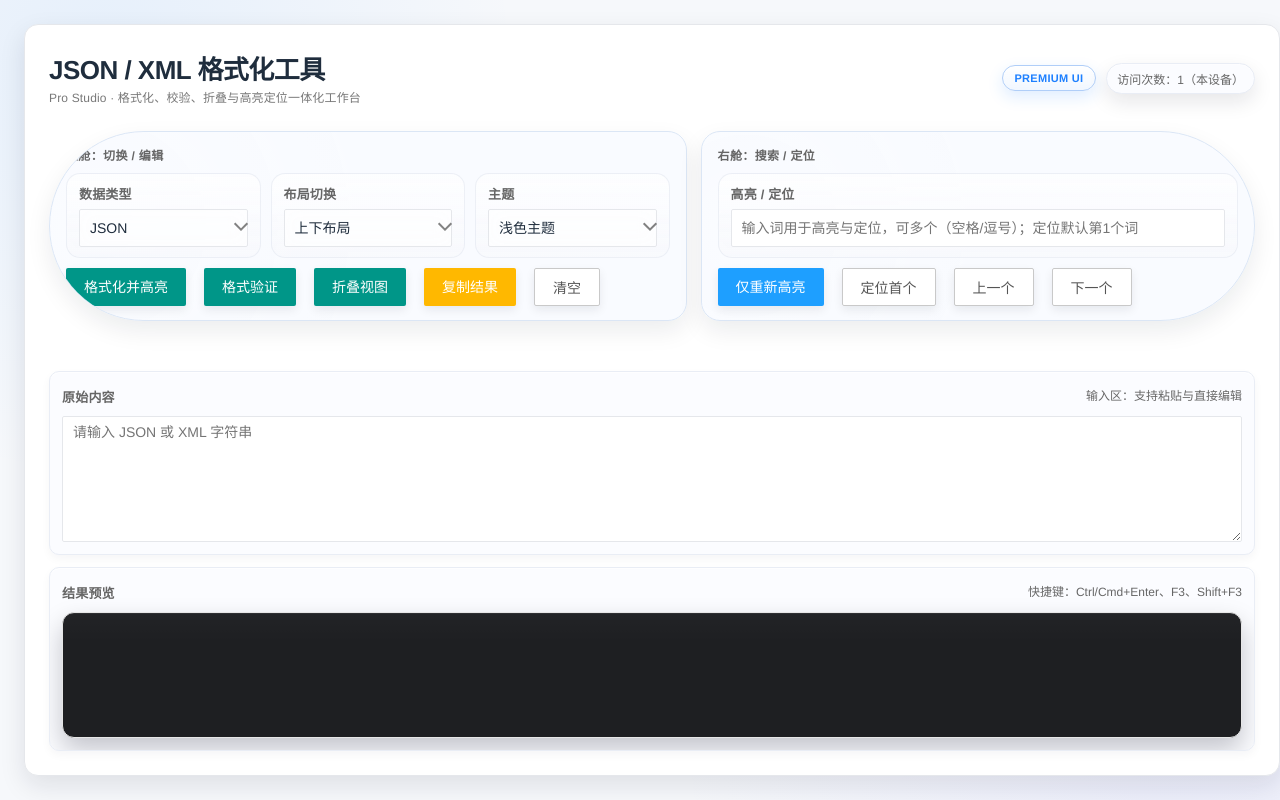
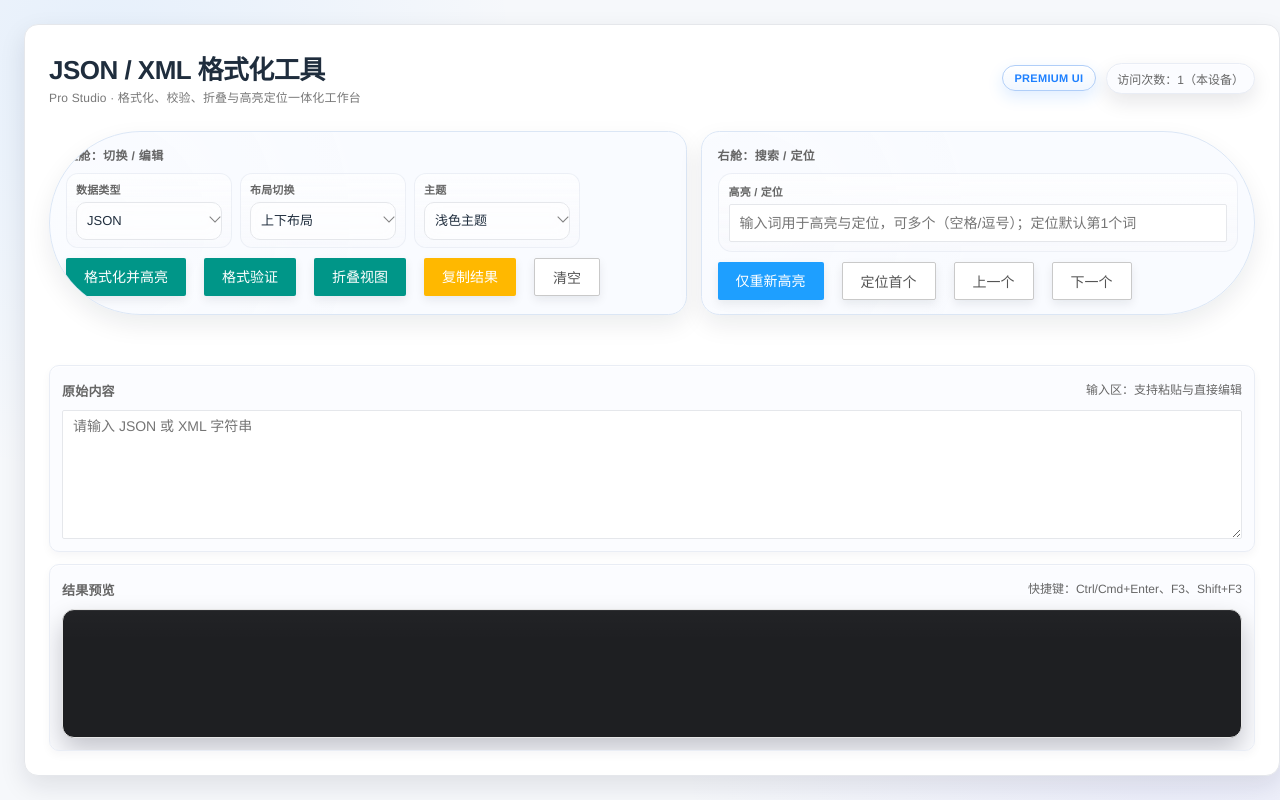
Before and after one commit to lixin1994java/lx-pro, a web app: page /pages/formatter.html in a window 1280 px wide. Run offline with its HTML, style and script files only (its server is not run), Linux system fonts and the light colour scheme; data that the repository does not hold is empty.

Commit message:
style(formatter): compact top dropdown controls
Co-authored-by: lixin1994java <lixin1994java@users.noreply.github.com>

```diff
--- a/lxproject/lx-manager/lx-manager-web/src/main/resources/static/pages/formatter.html
+++ b/lxproject/lx-manager/lx-manager-web/src/main/resources/static/pages/formatter.html
@@ -282,8 +282,8 @@
             position: relative;
             z-index: 1;
             display: grid;
-            grid-template-columns: repeat(3, minmax(140px, 1fr));
-            gap: 10px;
+            grid-template-columns: repeat(3, minmax(126px, 166px));
+            gap: 8px;
             margin-bottom: 10px;
         }
 
@@ -294,11 +294,11 @@
         .control-item {
             display: flex;
             flex-direction: column;
-            gap: 6px;
+            gap: 5px;
             min-width: 0;
             border: 1px solid color-mix(in srgb, var(--panel-border) 82%, transparent);
             border-radius: 14px;
-            padding: 10px 12px;
+            padding: 9px 10px;
             background: linear-gradient(180deg, rgba(255, 255, 255, 0.72), rgba(247, 248, 252, 0.56));
             transition: border-color 220ms ease, box-shadow 220ms ease, transform 220ms ease;
         }
@@ -311,17 +311,20 @@
 
         .control-item.select-item {
             position: relative;
+            padding: 7px 9px;
+            border-radius: 12px;
+            background: linear-gradient(180deg, rgba(255, 255, 255, 0.62), rgba(247, 248, 252, 0.44));
         }
 
         .control-item.select-item::after {
             content: "";
             position: absolute;
-            right: 14px;
-            top: calc(50% + 8px);
-            width: 8px;
-            height: 8px;
-            border-right: 2px solid color-mix(in srgb, var(--label-color) 82%, transparent);
-            border-bottom: 2px solid color-mix(in srgb, var(--label-color) 82%, transparent);
+            right: 12px;
+            top: calc(50% + 6px);
+            width: 7px;
+            height: 7px;
+            border-right: 1.6px solid color-mix(in srgb, var(--label-color) 82%, transparent);
+            border-bottom: 1.6px solid color-mix(in srgb, var(--label-color) 82%, transparent);
             transform: translateY(-50%) rotate(45deg);
             pointer-events: none;
             transition: border-color 220ms ease, transform 220ms ease;
@@ -334,9 +337,10 @@
 
         .control-item label {
             color: var(--label-color);
-            font-size: 13px;
+            font-size: 11px;
             font-weight: 700;
-            letter-spacing: 0.15px;
+            letter-spacing: 0.18px;
+            text-transform: uppercase;
         }
 
         .orb-buttons {
@@ -492,7 +496,10 @@
             background: var(--select-glass);
             backdrop-filter: blur(8px);
             -webkit-backdrop-filter: blur(8px);
-            padding-right: 38px;
+            padding: 7px 30px 7px 10px;
+            min-height: 34px;
+            font-size: 13px;
+            border-radius: 10px;
         }
 
         .control-item select.layui-input:hover {
@@ -544,6 +551,10 @@
         [data-theme="dark"] .control-item {
             background: linear-gradient(180deg, rgba(58, 58, 60, 0.62), rgba(44, 44, 46, 0.5));
             border-color: rgba(99, 99, 102, 0.62);
+        }
+
+        [data-theme="dark"] .control-item.select-item {
+            background: linear-gradient(180deg, rgba(58, 58, 60, 0.56), rgba(44, 44, 46, 0.44));
         }
 
         [data-theme="dark"] .title-badge {
```
Also changed, not shown: docs/formatter.html (+24 -14 lines).
